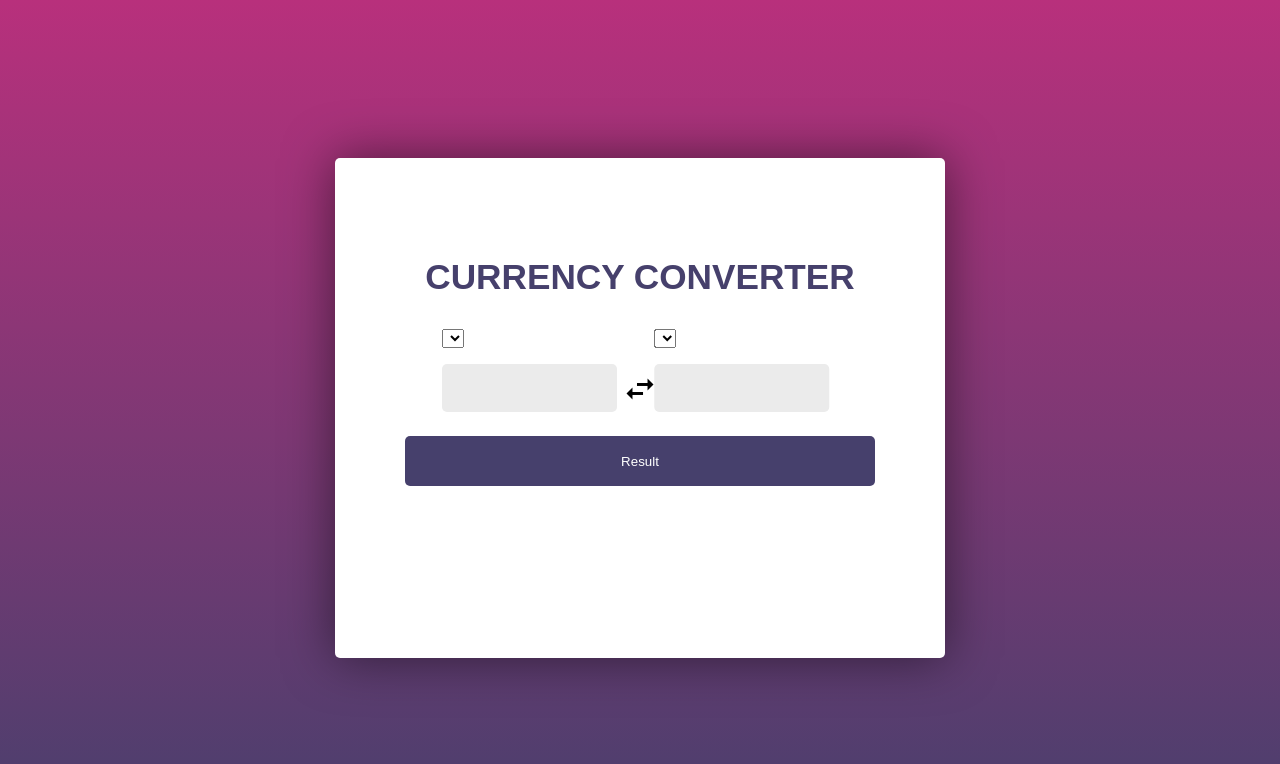
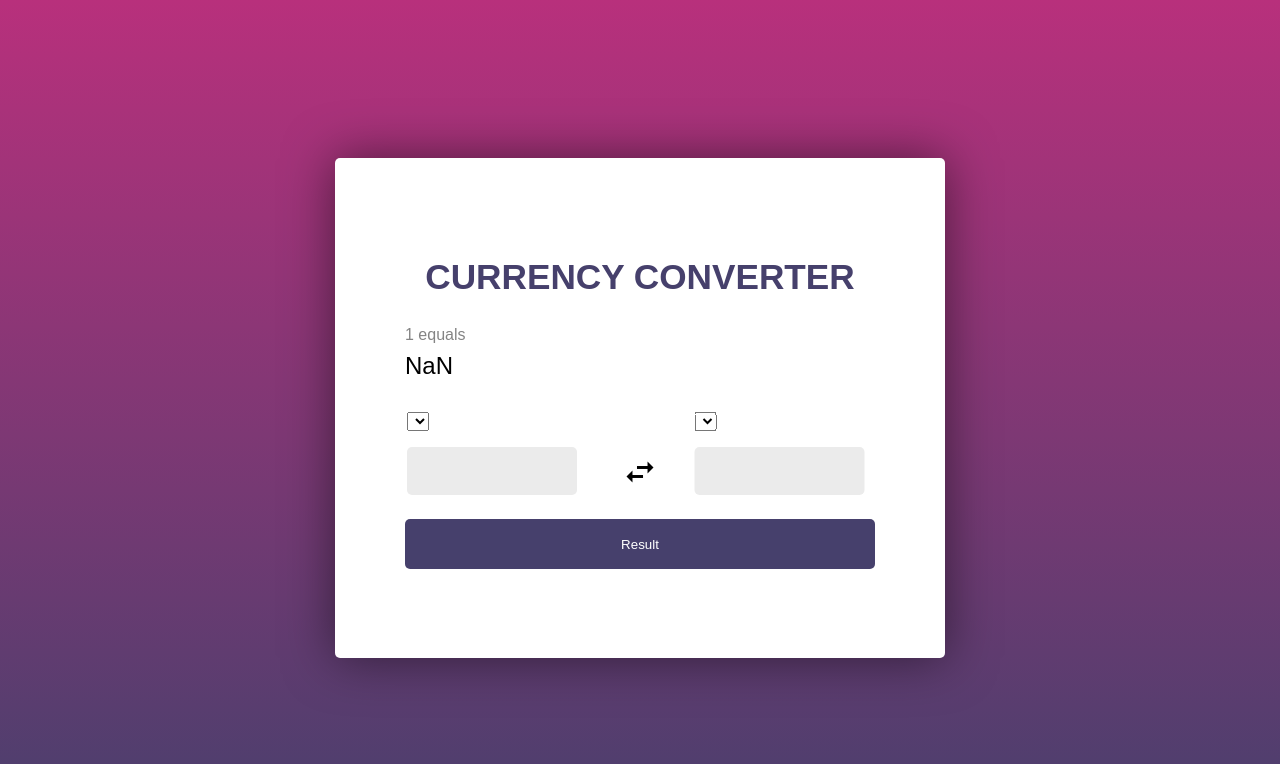
Before and after one commit to subhwhoo/CurrencyConverter, a plain HTML site: page index.html in a window 1280 px wide. Both pictures are taken after a click on the element "swap_horiz". Drawn offline with Linux system fonts and the light colour scheme; no server answers.

Commit message:
Javascript Completed

```diff
--- a/app.js
+++ b/app.js
@@ -0,0 +1,74 @@
+let rate1 = document.querySelector(".rate1");
+let rate2 = document.querySelector(".rate2");
+let resultBtn = document.querySelector(".result");
+let selects = document.querySelectorAll(".options select");
+let sel1 = selects[0];
+let sel2 = selects[1];
+let inputs = document.querySelectorAll(".input input");
+let inpt1 = inputs[0];
+let inpt2 = inputs[1];
+let rates = {};
+let requestUrl = "https://api.exchangerate.host/latest?base=USD";
+
+fetchRates();
+
+async function fetchRates() {
+  let res = await fetch(requestUrl);
+  res = await res.json();
+  rates = res.rates;
+  populateOptions();
+}
+
+function populateOptions() {
+  let val = "";
+  Object.keys(rates).forEach((code) => {
+    let str = `<option value="${code}">${code}</option>`;
+    val += str;
+  });
+  selects.forEach((s) => (s.innerHTML = val));
+}
+
+function convert(val, fromCurr, toCurr) {
+  let v = (val / rates[fromCurr]) * rates[toCurr];
+  let v1 = v.toFixed(3);
+  return (v1 = 0.0 ? v.toFixed(5) : v1);
+}
+
+function displayRates() {
+  let v1 = sel1.value;
+  let v2 = sel1.value;
+
+  let val = convert(1, v1, v2);
+  rate1.innerHTML = `1${v1} equals`;
+  rate2.innerHTML = `${val} ${v2}`;
+}
+
+resultBtn.addEventListener("click", () => {
+  let fromCurr = sel1.value;
+  let fromVal = parseFloat(inpt1.value);
+  let toCurr = sel2.value;
+
+  if (isNaN(fromVal)) {
+    alert("Enter a value");
+  } else {
+    let cVal = convert(fromVal, fromCurr, toCurr);
+    inpt2.value = cVal;
+  }
+});
+
+selects.forEach((s) => s.addEventListener("change", displayRates));
+
+document.querySelector(".swap").addEventListener("click", () => {
+  let in1 = inpt1.value;
+  let in2 = inpt2.value;
+  let op1 = sel1.value;
+  let op2 = sel2.value;
+
+  inpt2.value = in1;
+  inpt1.value = in2;
+
+  sel2.value = op1;
+  sel1.value = op2;
+
+  displayRates();
+});
--- a/style.css
+++ b/style.css
@@ -45,6 +45,7 @@ body {
   align-self: flex-end;
   padding: 5px;
   cursor: pointer;
+  margin: 0 40px;
 }
 .option select {
   padding: 2%;
@@ -54,7 +55,7 @@ body {
   all: unset;
   display: inline-block;
   margin-top: 1rem;
-  width: 175px;
+  width: 170px;
   height: 48px;
   padding: 5px;
   background-color: #ebebeb;
```
